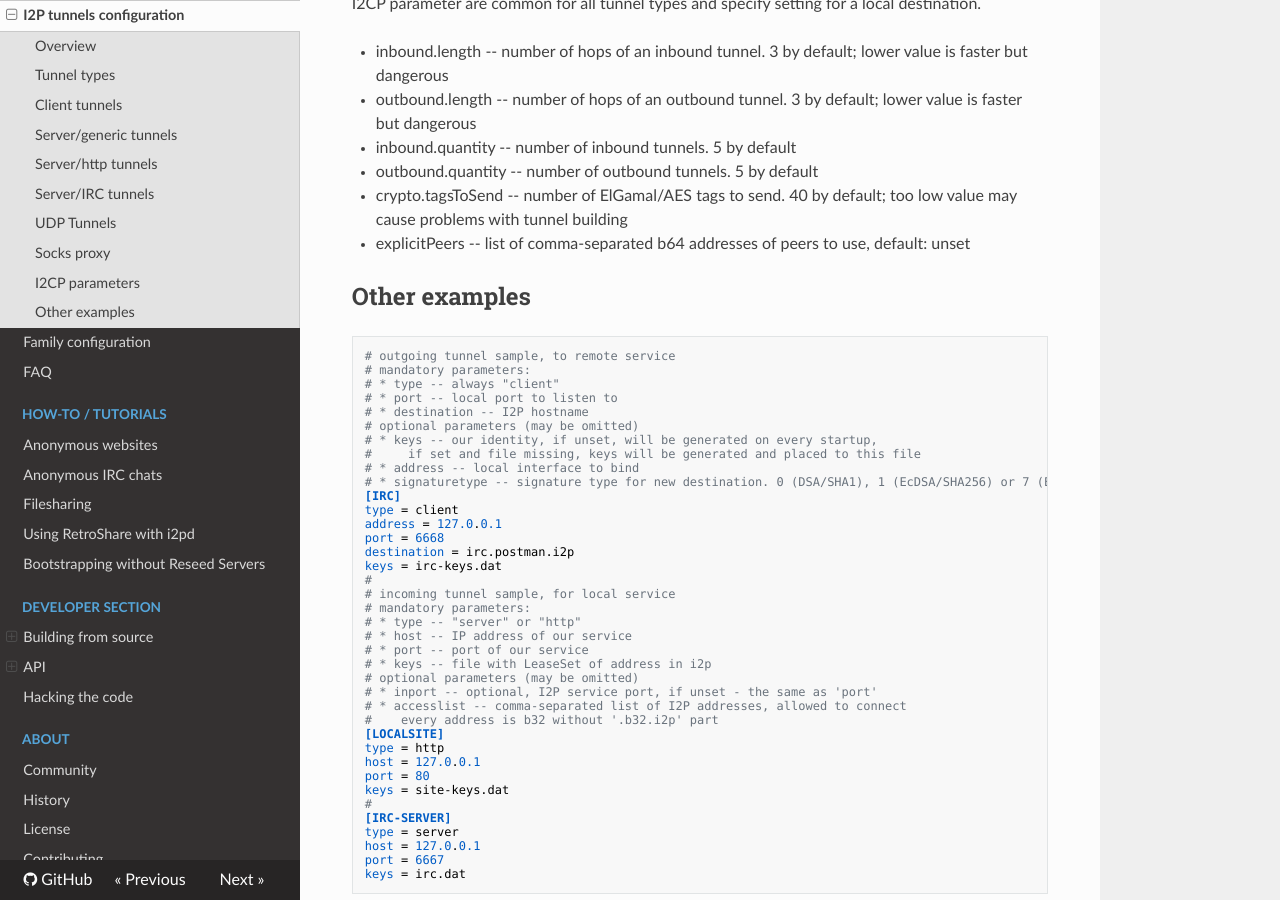
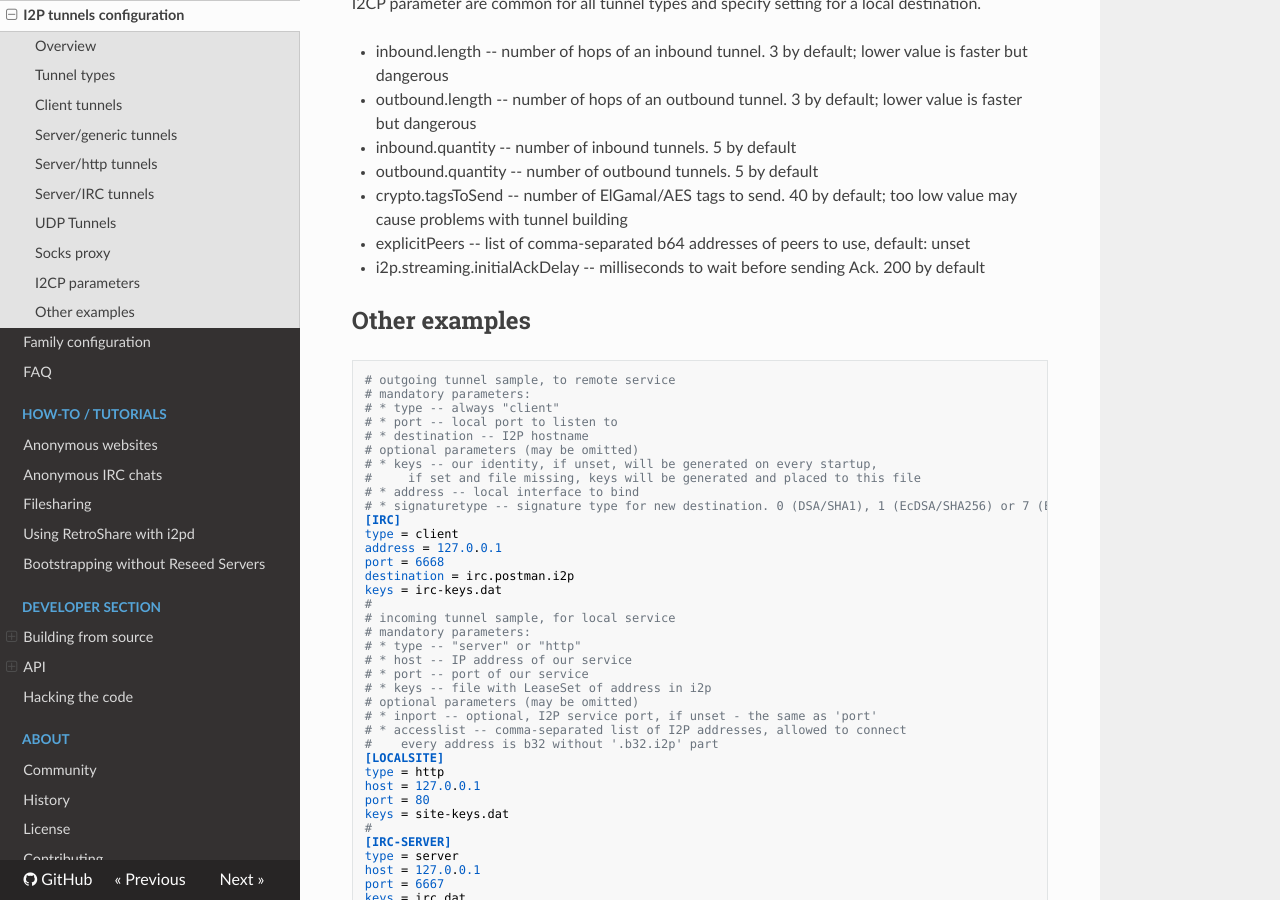
Before and after one commit to PurpleI2P/i2pd_docs_en, an MkDocs documentation site: the page built from docs/user-guide/tunnels.md, in a window 1280 px wide and 900 px high, scrolled down 3827 px. Built offline with MkDocs 1.6.1, drawn with Linux system fonts in a browser that asks for light colours; nearby versions of some CDN libraries; old or Windows-style settings are respelled for this version of MkDocs.

Commit message:
i2p.streaming.initialAckDelay

```diff
--- a/docs/user-guide/tunnels.md
+++ b/docs/user-guide/tunnels.md
@@ -168,6 +168,7 @@ I2CP parameter are common for all tunnel types and specify setting for a local d
 * outbound.quantity -- number of outbound tunnels. 5 by default
 * crypto.tagsToSend -- number of ElGamal/AES tags to send. 40 by default; too low value may cause problems with tunnel building
 * explicitPeers     -- list of comma-separated b64 addresses of peers to use, default: unset
+* i2p.streaming.initialAckDelay -- milliseconds to wait before sending Ack. 200 by default
 
 
 Other examples
```
